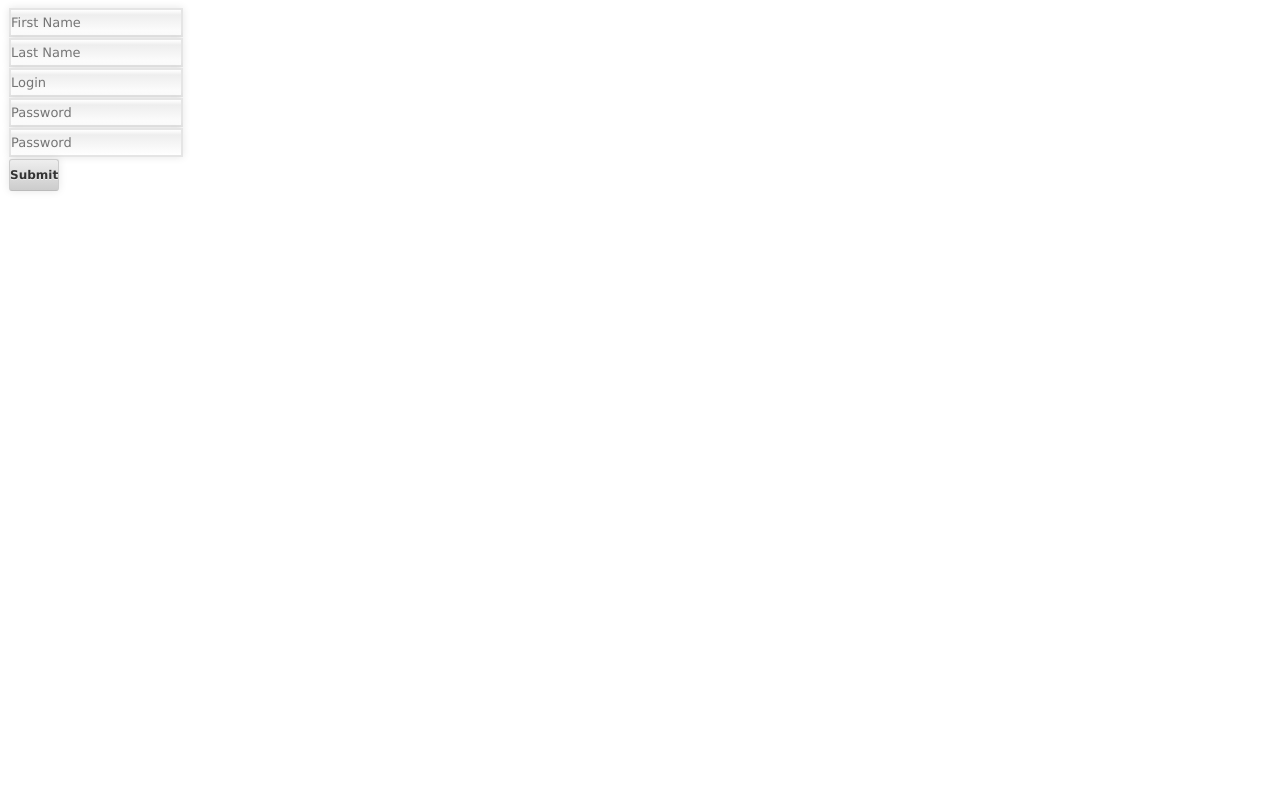
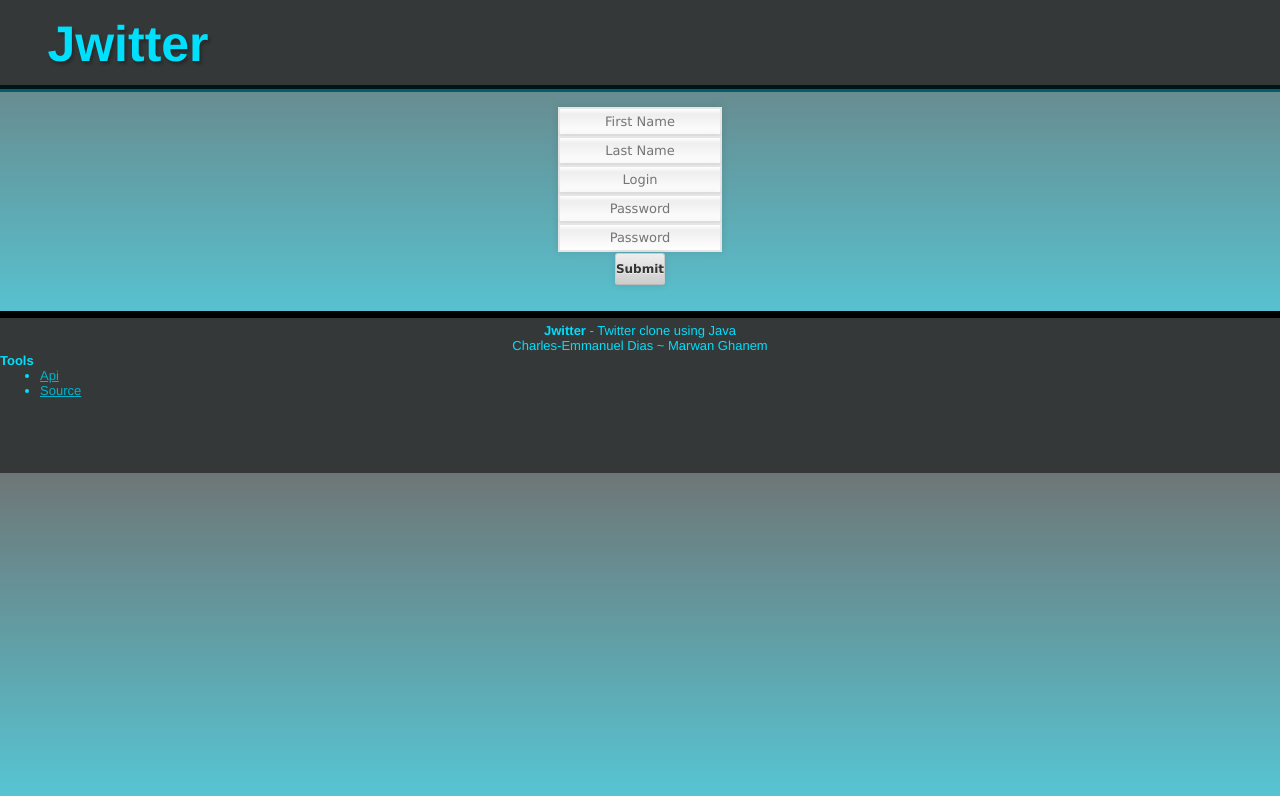
Before and after one commit to cedias/Jwitter-Web, a plain HTML site: page app/signup.html in a window 1280 px wide. Drawn offline with Linux system fonts and the light colour scheme.

Commit message:
sign up working but not as pretty as charles would like i guess

```diff
--- a/app/css/signup.css
+++ b/app/css/signup.css
@@ -1,5 +1,99 @@
+*
+{
+/*border: 1px solid black;
+*/
+	margin:0px;
+ 	font-family: 'Myriad-Pro', 'Myriad', helvetica, arial, sans-serif;
+ 	font-size: 13px;
+
+
+}
+
+a {
+	color: #00B4CC;
+}
+
 .signup_field
 {
 	display:block;
 	height:25px;
+	width:50%;
+	text-align: center;
+	display: block;
+	margin: 0 auto;
 }
+
+
+body {
+
+
+background: #6e7676; /* Old browsers */
+background: -moz-linear-gradient(top, #6e7676 0%, #4ce9fe 100%); /* FF3.6+ */
+background: -webkit-gradient(linear, left top, left bottom, color-stop(0%,#6e7676), color-stop(100%,#4ce9fe)); /* Chrome,Safari4+ */
+background: -webkit-linear-gradient(top, #6e7676 0%,#4ce9fe 100%); /* Chrome10+,Safari5.1+ */
+background: -o-linear-gradient(top, #6e7676 0%,#4ce9fe 100%); /* Opera 11.10+ */
+background: -ms-linear-gradient(top, #6e7676 0%,#4ce9fe 100%); /* IE10+ */
+background: linear-gradient(to bottom, #6e7676 0%,#4ce9fe 100%); /* W3C */
+filter: progid:DXImageTransform.Microsoft.gradient( startColorstr='#6e7676', endColorstr='#4ce9fe',GradientType=0 ); /* IE6-9 */
+}
+
+/*HEADER*/
+
+#header{
+	height: 80px;
+	padding-top: 5px;
+	background-color: #343838;
+	color: #00DFFC;
+	border-bottom: 7px groove #005F6B;
+	min-width: 800px;
+}
+
+#header > * {
+	display: inline-block;
+	vertical-align:top;
+}
+
+#header > h1{
+	text-align: center;
+	width: 20%;
+	font-size: 50px;
+    font-family: 'Myriad-Pro', 'Myriad', helvetica, arial, sans-serif;
+    text-shadow: 2px 3px 3px #292929;
+    margin-top: 10px;
+
+}
+
+
+
+
+#form_container {
+	width:50%;
+	margin:auto;
+	margin-top: 15px;
+	min-width: 279px;
+}
+
+#signup {
+	width:50%;
+	margin:auto;
+	margin-top: 15px;
+	min-width: 279px;
+	text-align: center;
+
+}
+
+/*FOOTER*/
+
+#footer{
+	height: 150px;
+	margin-top: 25px;
+	padding-top: 5px;
+	background-color: #343838;
+	color: #00DFFC;
+	border-top: 7px solid #000000;
+}
+
+ #footer > p
+ {
+ 	text-align: center;
+ }
--- /dev/null
+++ b/app/js/appSignup.js
@@ -0,0 +1,19 @@
+ $(function(){
+	$("#signup").on("submit", function(){
+		var firstName = $("#first_name").val();
+		var lastName = $("#last_name").val();
+		var login = $("#login").val();
+		var password = $("#password").val();
+
+		Jwitter.signup(firstName,lastName,login,password,function(resp){
+			console.log(resp);
+
+			if(resp.error_code){
+				alert(resp.message);
+			}else
+				alert("done you can login now");
+
+			return false;
+		});
+});
+});
--- a/app/js/jwitter.js
+++ b/app/js/jwitter.js
@@ -29,6 +29,11 @@ Jwitter.post = function(key,message,callback){
 	Jwitter._get(url,callback);
 }
 
+Jwitter.signup = function(firstName,lastName,login,password,callback){
+	var url = baseUrl+"/user/new?login="+login+"&pass="+password+"&fname="+firstName+"&lname="+lastName;
+	Jwitter._get(url,callback);
+}
+
 Jwitter._get = function(url,callback){
 	var jqxhr = $.ajax(url)
 
--- a/app/signup.html
+++ b/app/signup.html
@@ -6,12 +6,40 @@
 	<link rel="stylesheet" href="css/signup.css" />
 </head>
 <body>
-	<form >
-		<input class="signup_field" type="text" placeholder="First Name" />
-		<input class="signup_field" type="text" placeholder="Last Name" />
-		<input class="signup_field" type="text" placeholder="Login" />
-		<input class="signup_field" type="text" placeholder="Password">
-		<input class="signup_field" type="text" placeholder="Password">
-		<input  type="submit">
-	</form>
+
+	<div id="header">
+		<h1> Jwitter </h1>
+
+	</div>
+
+	<div id="container">
+		<div id="form_container" class="content_background">
+			<form action="#" id="signup" >
+				<input class="signup_field" type="text" placeholder="First Name" id="first_name" />
+				<input class="signup_field" type="text" placeholder="Last Name" id="last_name" />
+				<input class="signup_field" type="text" placeholder="Login" id="login" />
+				<input class="signup_field" type="text" placeholder="Password" id="password"/>
+				<input class="signup_field" type="text" placeholder="Password" id="password2"/>
+				<input  type="submit" id="submit_signup"/>
+			</form>
+		</div>
+	</div>
+
+	<div id="footer">
+		<p><b>Jwitter</b> - Twitter clone using Java</p>
+			<p>Charles-Emmanuel Dias ~ Marwan Ghanem</p>
+		<h2>Tools</h2>
+		<ul>
+			<li><a href="http://cedias.github.com/Jwitter">Api</a></li>
+			<li><a href="http://github.com/cedias/Jwitter">Source</a></li>
+		</ul>
+	</div>
+
+	<script type="text/javascript" src="js/lib/jquery.js"></script>
+	<script type="text/javascript" src="js/lib/handlebars.js"></script>
+	<script type="text/javascript" src="js/jwitter.js"></script>
+	<script type="text/javascript" src="js/core_objects.js"></script>
+	<script type="text/javascript" src="js/appSignup.js"></script>
+
 </body>
+</html>
```
Also changed, not shown: app/index.html (+1 -1 lines), app/js/app.js (+6 -1 lines), 1 other file.
